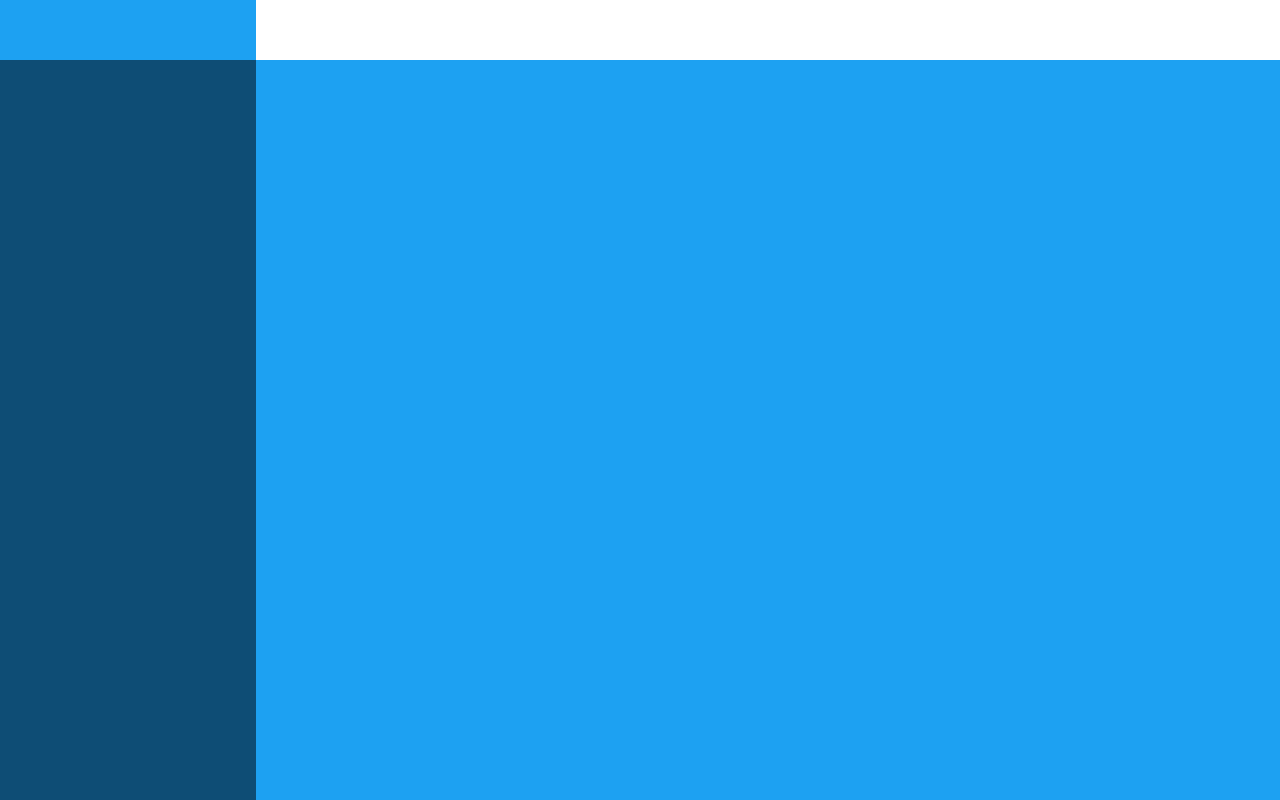
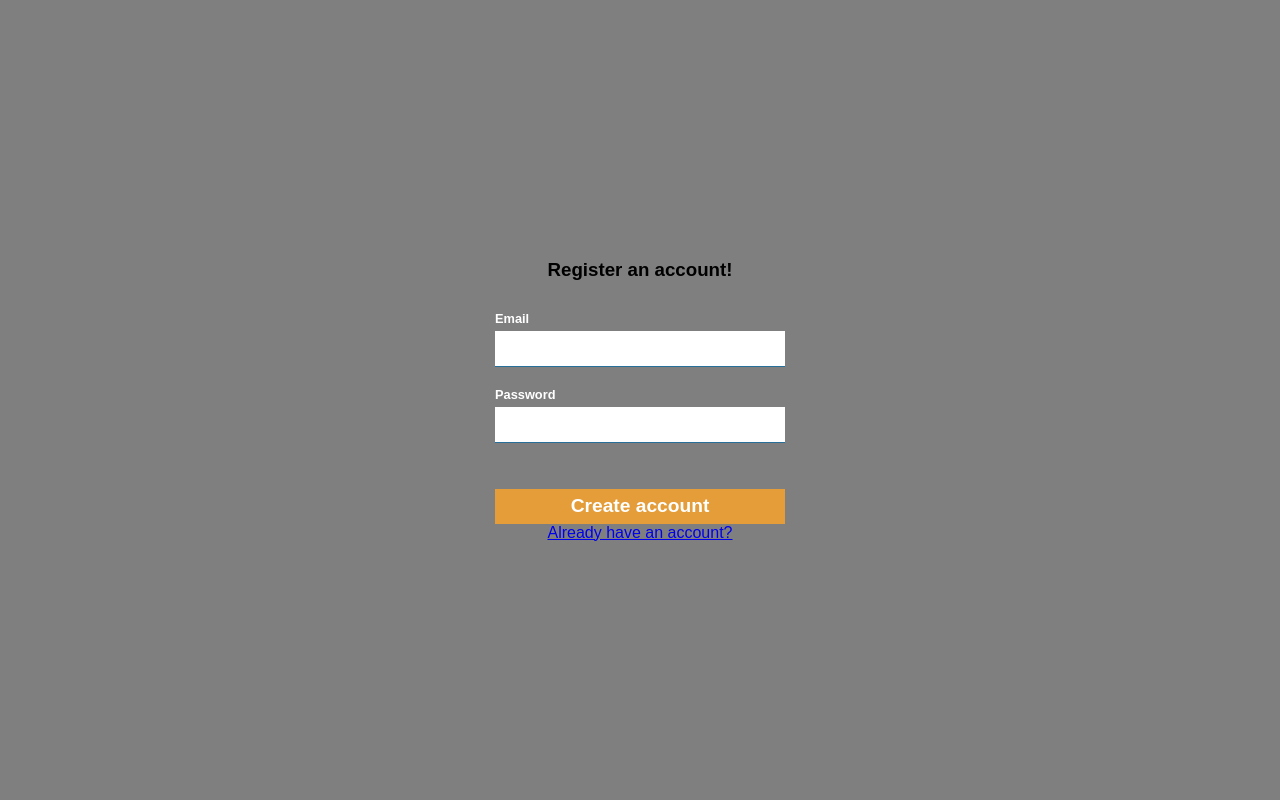
Before and after one commit to Mumbling-Murlocs/client, a React (Create React App) app: page /login in a window 1280 px wide. Built offline with nearby package versions, Linux system fonts and the light colour scheme.

Commit message:
added switchboard and authentication components

```diff
--- a/src/App.js
+++ b/src/App.js
@@ -1,12 +1,12 @@
 import React, { Component } from 'react';
 import './App.css';
-import Dashboard from './Components/Dashboard/DashboardContainer'
+import Switchboard from './Components/Switchboard'
 
 class App extends Component {
   render() {
     return (
-      <Dashboard/>
-    );
+      <Switchboard />
+    )
   }
 }
 
--- a/src/Components/Authentication/AuthenticationContainer.js
+++ b/src/Components/Authentication/AuthenticationContainer.js
@@ -0,0 +1,16 @@
+import React, { Component, Fragment } from 'react'
+// import Login from './Login'
+import Register from './Register'
+import Modal from '../../UI/Modal'
+
+class Authentication extends Component {
+    render() {
+        return(
+            <Modal toggleModal={ () => {} }>
+                <Register />
+            </Modal>
+        )
+    }
+}
+
+export default Authentication
--- a/src/Components/Authentication/Login.js
+++ b/src/Components/Authentication/Login.js
@@ -0,0 +1,3 @@
+import React, { Component, Fragment } from 'react'
+
+export default Login
--- /dev/null
+++ b/src/Components/Authentication/Register.js
@@ -0,0 +1,27 @@
+import React, { Fragment } from 'react'
+import Form from '../../UI/Form'
+import FormField from '../../UI/FormField'
+import Button from '../../UI/Button'
+import ErrorMessage from '../../UI/ErrorMessage'
+import { Link } from 'react-router-dom';
+
+
+const Register = (props) => {
+   // console.log(props)
+   const { registerError, register, match} = props
+
+
+       return (
+           <Fragment>
+           <Form onSubmit={(e) => {register(e, match.url)}} title="Register an account!">
+               <FormField label="Email" name="email" type="email" onChange="" />
+               <FormField label="Password" name="password" type="password" onChange="" />
+               <ErrorMessage loginError={registerError} />
+               <Button className="formButton" text="Create account" />
+               <Link to="/login">Already have an account?</Link>
+           </Form>
+       </Fragment>
+   )
+}
+
+export default Register
--- /dev/null
+++ b/src/Components/Switchboard/index.js
@@ -0,0 +1,23 @@
+import React, { Component, Fragment } from 'react'
+import { BrowserRouter as Router, Route, Link, Redirect } from 'react-router-dom'
+import Authentication from '../Authentication/AuthenticationContainer'
+
+
+
+
+const Switchboard = () => {
+    return(
+
+            <Router>
+                <Fragment>
+                    <Route exact path='/' render={ () => (
+                        <Redirect to='/login' />
+                    ) }/>
+                    <Route path='/login' component={ Authentication } />
+                </Fragment>
+            </Router>
+
+    )
+}
+
+export default Switchboard
--- a/src/UI/Button/styles.module.css
+++ b/src/UI/Button/styles.module.css
@@ -11,7 +11,7 @@
 }
 
 .formButton {
-    composes: common;
+    /* composes: common; */
     border: 2px solid #E49D39;
     color: #ffffff;
     background: #E49D39;
--- a/src/UI/ErrorMessage/ErrorMessage.module.css
+++ b/src/UI/ErrorMessage/ErrorMessage.module.css
@@ -7,7 +7,7 @@
 
 
 .loginError {
-    composes: errorMessage;
+    /* composes: errorMessage; */
     color: rgb(240, 70, 70);
     margin-bottom: 10px;
 }
--- a/src/UI/Form/form.module.css
+++ b/src/UI/Form/form.module.css
@@ -1,5 +1,5 @@
 .form {
-    composes: primaryColorBg from '../../variables.css';
+    /* composes: primaryColorBg from '../../variables.css'; */
     padding: 30px;
     border-radius: 5px;
     width: 350px;
@@ -13,7 +13,7 @@
 }
 
 .formTitle {
-     composes: whiteColor from '../../variables.css';
+     /* composes: whiteColor from '../../variables.css'; */
      padding-bottom: 30px;
      margin: 0 0;
 }
```
Also changed, not shown: src/Components/Authentication/Registration.js (deleted).
